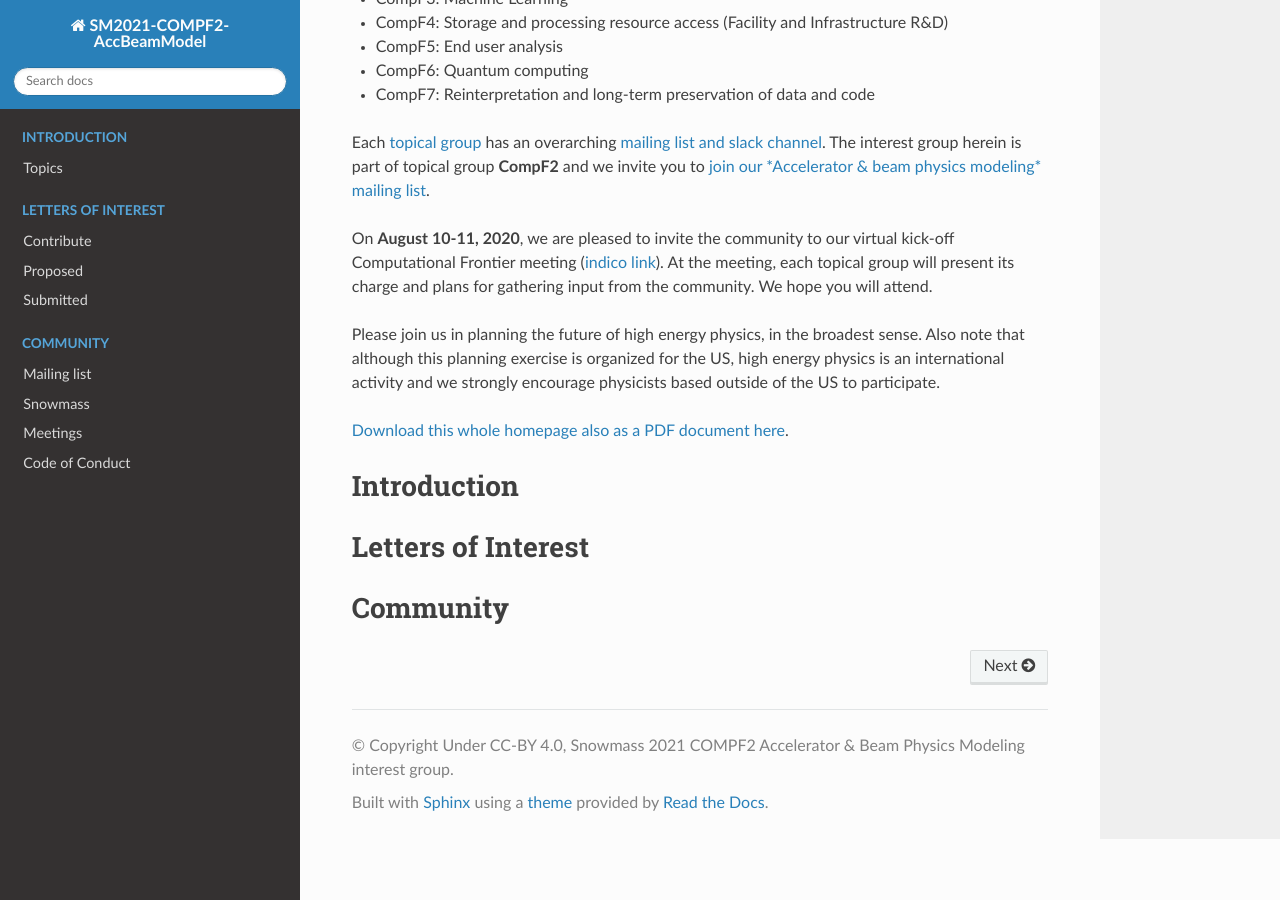
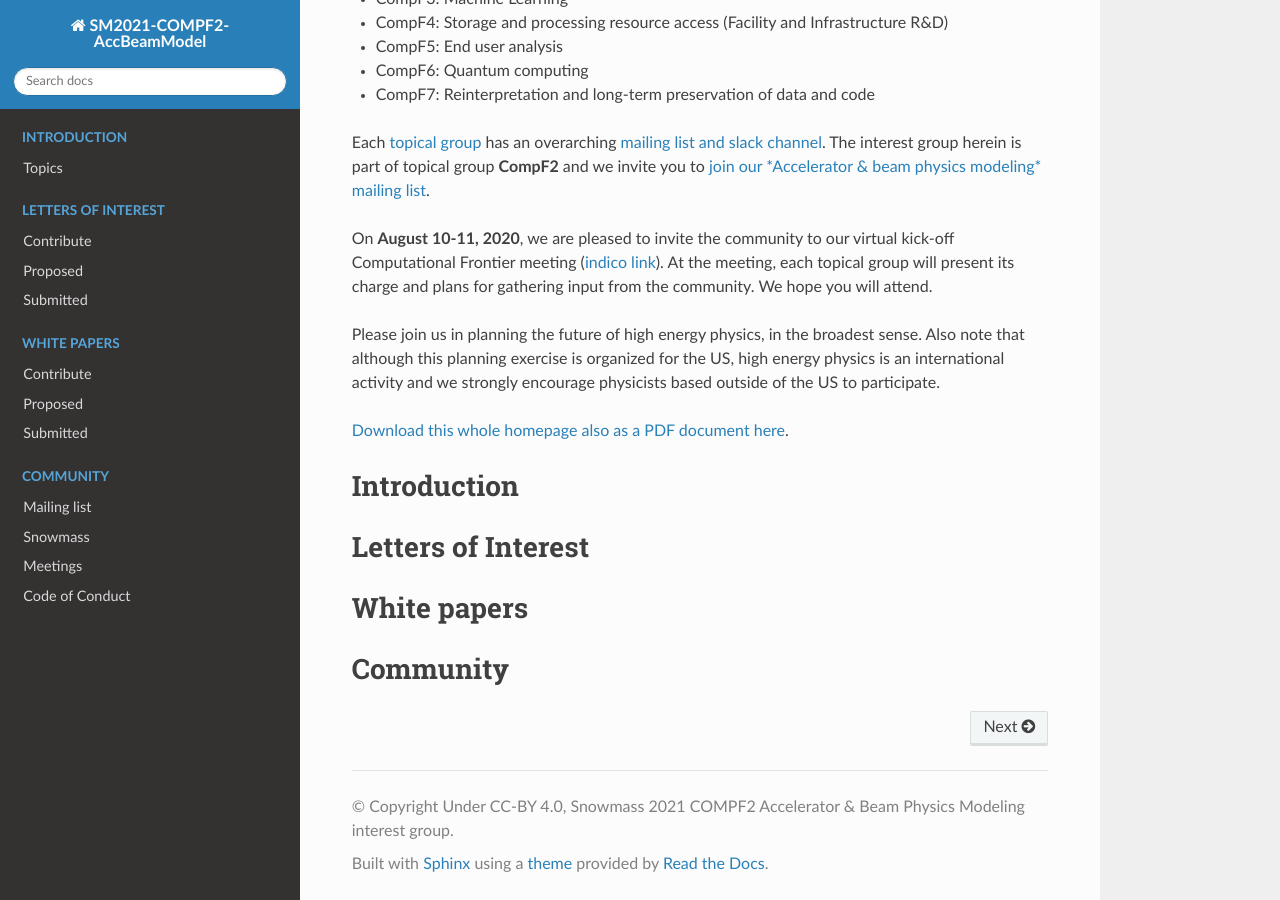
Before and after one commit to snowmass-compf2-accbeammodel/snowmass-compf2-accbeammodel.github.io, a Sphinx documentation site: the page built from docs/source/index.rst, in a window 1280 px wide and 900 px high, scrolled down 653 px. Built offline with Sphinx 7.4.7 and the Read the Docs theme 2.0.0, drawn with Linux system fonts in a browser that asks for light colours.

Commit message:
Added section on papers.

```diff
--- a/docs/source/index.rst
+++ b/docs/source/index.rst
@@ -71,6 +71,17 @@ Letters of Interest
    loi/proposed
    loi/submitted
 
+White papers
+------------
+.. toctree::
+   :caption: WHITE PAPERS
+   :maxdepth: 1
+   :hidden:
+
+   papers/contribute
+   papers/proposed
+   papers/submitted
+
 Community
 ---------
 .. toctree::
```
